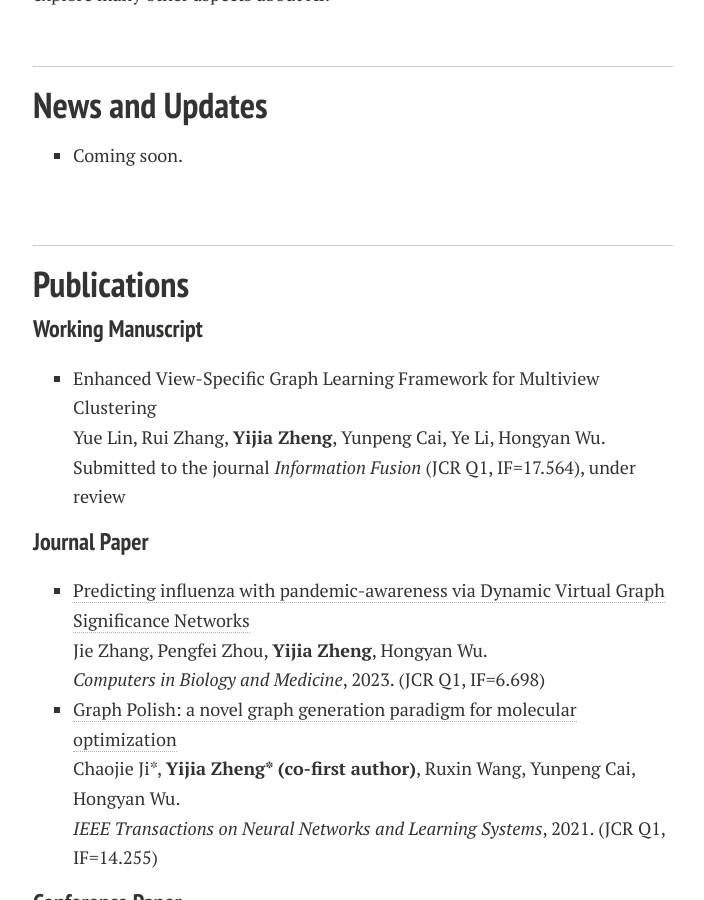
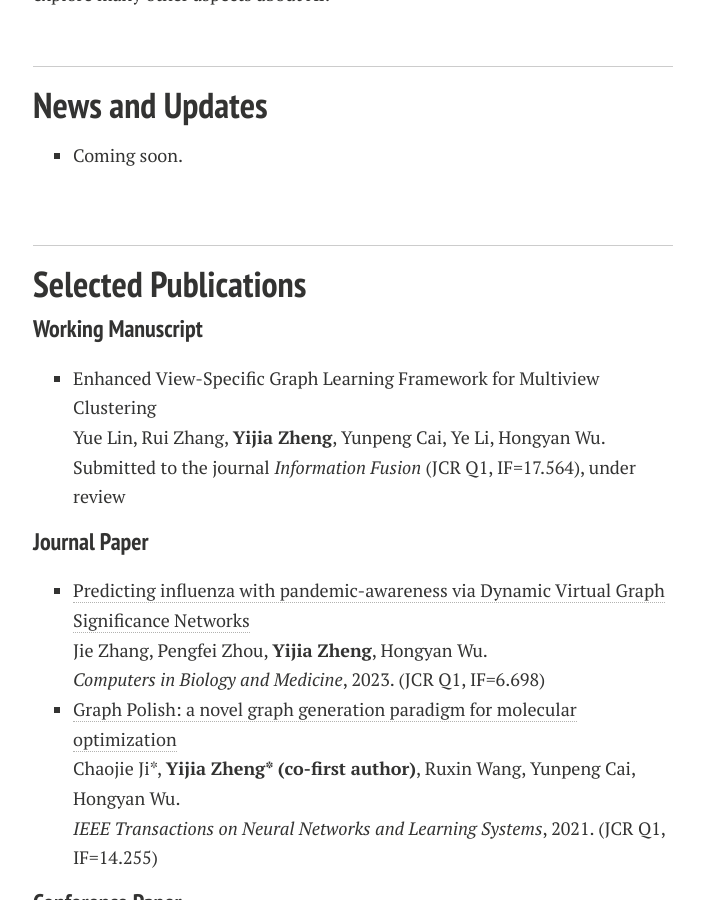
Before and after one commit to zhengyijia/zhengyijia.github.io, a Jekyll site: the page built from index.md, in a window 1280 px wide and 900 px high, scrolled down 1626 px. Shown: the whole window, without its empty margins (287-991 px from the left). Built offline with Jekyll 4.4.1, drawn with Linux system fonts in a browser that asks for light colours; nearby versions of some CDN libraries; comment, search, counter and statistics services are not loaded; a style sheet for code colours, icons or effects is not loaded; our own code applies the rules of GitHub Pages for plain Markdown files.

Commit message:
initial academic page

```diff
--- a/index.md
+++ b/index.md
@@ -55,7 +55,7 @@ I have a broad interest in Machine Learning, including theoretical research and
 
 ---
 
-## Publications
+## Selected Publications
 
 ### Working Manuscript
 
```
